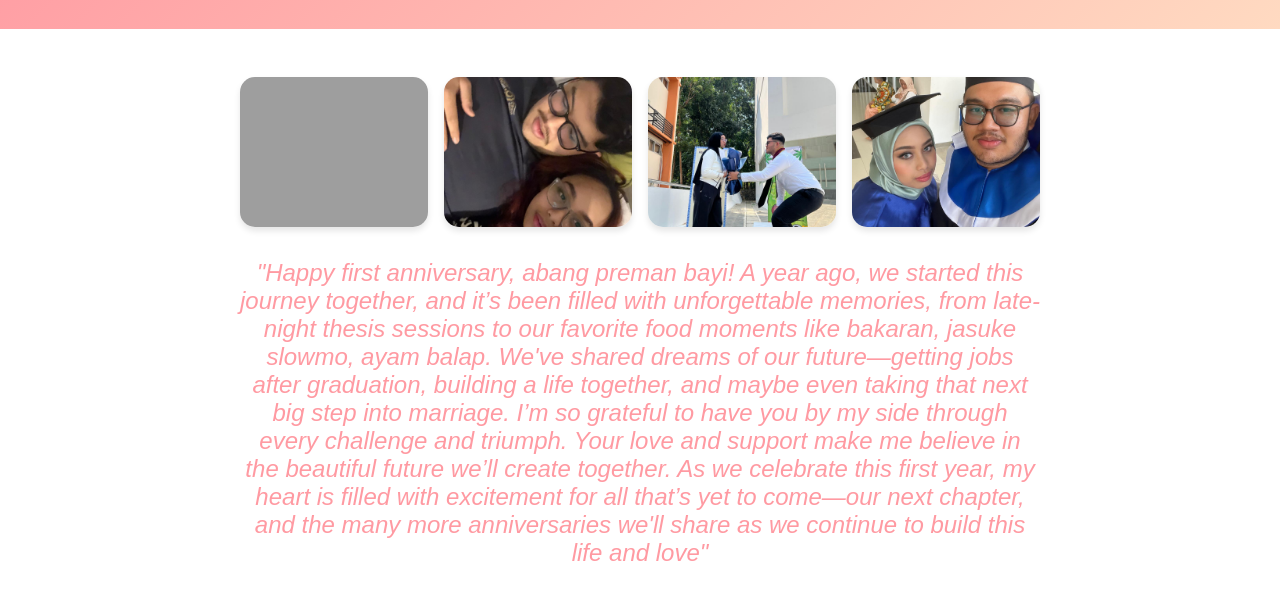
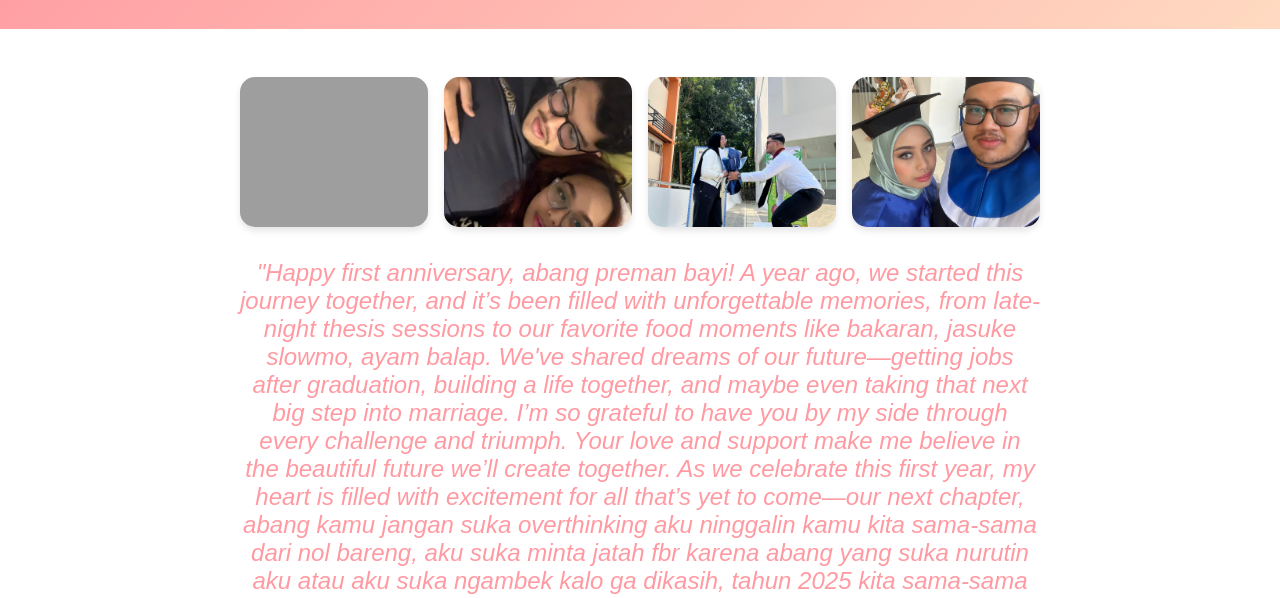
Before and after one commit to honhoney04/anniv1yearhalvan, a plain HTML site: page index.html in a window 1280 px wide. Shown: the part 120-718 px from the top of the page. Drawn offline with Linux system fonts and the light colour scheme; grey boxes are pictures that could not be loaded.

Commit message:
Update index.html

```diff
--- a/index.html
+++ b/index.html
@@ -116,7 +116,7 @@
             <img src="img/anniversary4.jpg.jpg" alt="Anniversary moment 4">
         </div>
 
-        <p class="quote">"Happy first anniversary, abang preman bayi! A year ago, we started this journey together, and it’s been filled with unforgettable memories, from late-night thesis sessions to our favorite food moments like bakaran, jasuke slowmo, ayam balap. We've shared dreams of our future—getting jobs after graduation, building a life together, and maybe even taking that next big step into marriage. I’m so grateful to have you by my side through every challenge and triumph. Your love and support make me believe in the beautiful future we’ll create together. As we celebrate this first year, my heart is filled with excitement for all that’s yet to come—our next chapter, and the many more anniversaries we'll share as we continue to build this life and love"</p>
+        <p class="quote">"Happy first anniversary, abang preman bayi! A year ago, we started this journey together, and it’s been filled with unforgettable memories, from late-night thesis sessions to our favorite food moments like bakaran, jasuke slowmo, ayam balap. We've shared dreams of our future—getting jobs after graduation, building a life together, and maybe even taking that next big step into marriage. I’m so grateful to have you by my side through every challenge and triumph. Your love and support make me believe in the beautiful future we’ll create together. As we celebrate this first year, my heart is filled with excitement for all that’s yet to come—our next chapter, abang kamu jangan suka overthinking aku ninggalin kamu kita sama-sama dari nol bareng, aku suka minta jatah fbr karena abang yang suka nurutin aku atau aku suka ngambek kalo ga dikasih, tahun 2025 kita sama-sama capai resolusi kita, kita harus jadi lebih baik di versi kita, love you abang "</p>
 
         <div class="cta">
             <button onclick="alert('Here\'s to many more years together!')">Celebrate With Us</button>
```
